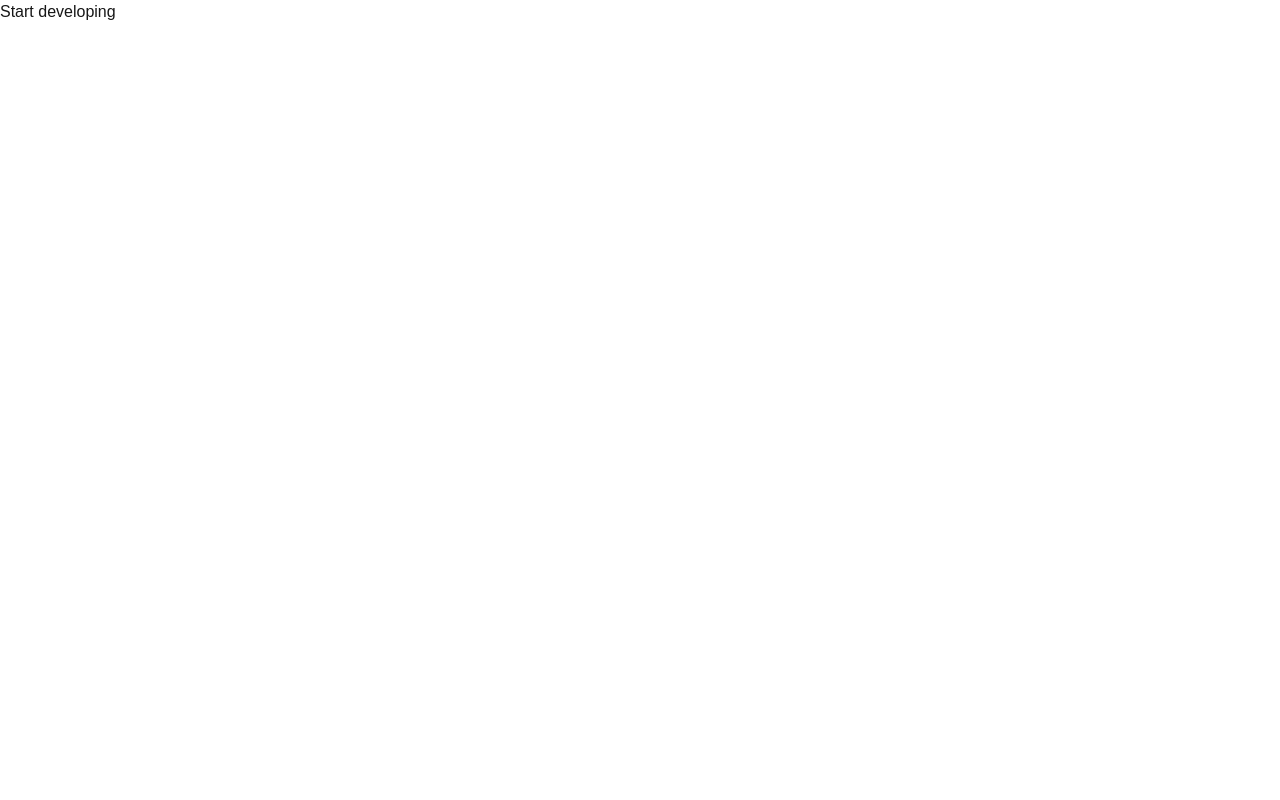
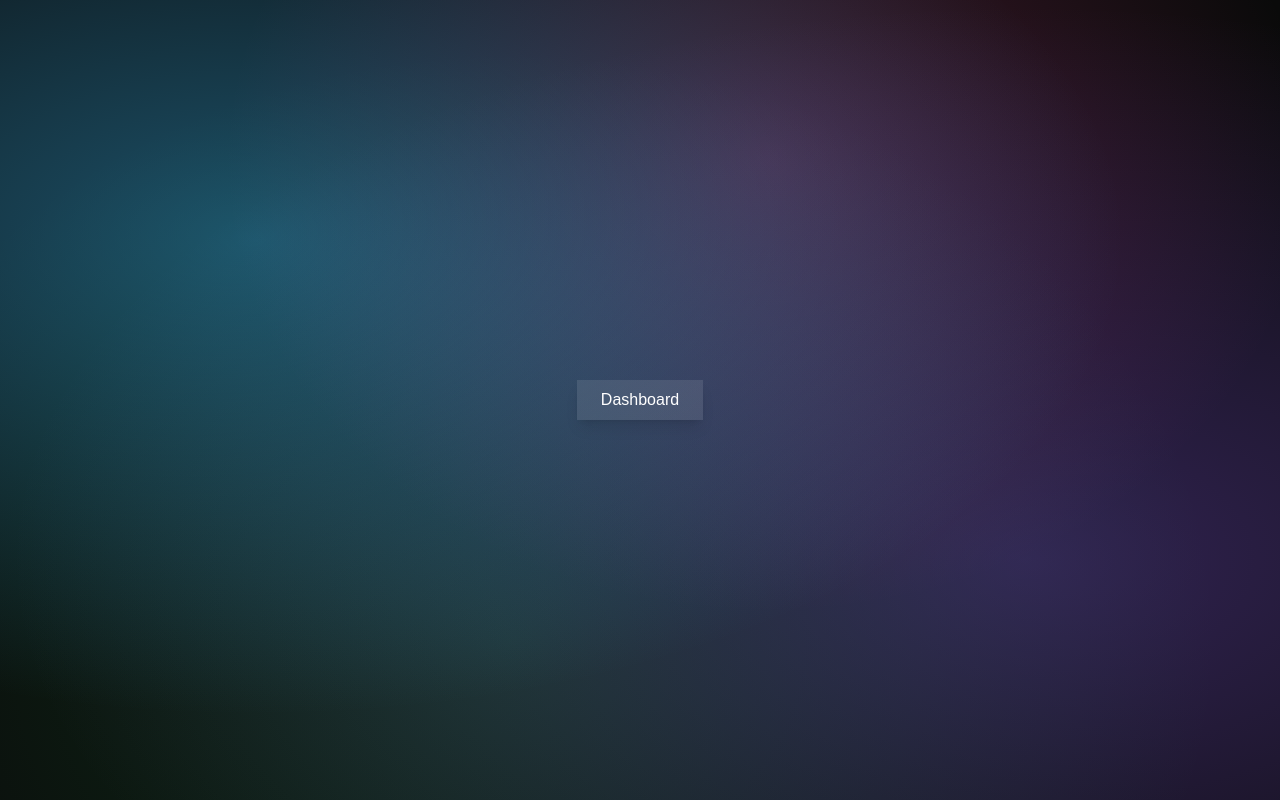
Before and after one commit to Rakibul-98/SnapMind-client, a Next.js app: page / in a window 1280 px wide. Built offline with nearby package versions, Linux system fonts and the light colour scheme.

Commit message:
added dashboard, login and resistration page

```diff
--- /dev/null
+++ b/src/app/dashboard/page.tsx
@@ -0,0 +1,5 @@
+import React from "react";
+
+export default function DashboardPage() {
+  return <div>DashboardPage</div>;
+}
--- /dev/null
+++ b/src/app/login/page.tsx
@@ -0,0 +1,5 @@
+import React from "react";
+
+export default function LoginPage() {
+  return <div>LoginPage</div>;
+}
--- a/src/app/page.tsx
+++ b/src/app/page.tsx
@@ -1,7 +1,29 @@
+import Link from "next/link";
+
 export default function Home() {
   return (
-    <div className="">
-      <p>Start developing</p>
+    <div className="min-h-screen w-full bg-[#0a0a0a] relative">
+      {/* Cosmic Aurora */}
+      <div
+        className="absolute inset-0 z-0"
+        style={{
+          backgroundImage: `
+        radial-gradient(ellipse at 20% 30%, rgba(56, 189, 248, 0.4) 0%, transparent 60%),
+        radial-gradient(ellipse at 80% 70%, rgba(139, 92, 246, 0.3) 0%, transparent 70%),
+        radial-gradient(ellipse at 60% 20%, rgba(236, 72, 153, 0.25) 0%, transparent 50%),
+        radial-gradient(ellipse at 40% 80%, rgba(34, 197, 94, 0.2) 0%, transparent 65%)
+      `,
+        }}
+      />
+      <div className="text-white h-screen relative flex justify-center items-center">
+        <Link
+          href="/dashboard"
+          className="relative inline-block px-6 py-2 bg-white/10 shadow-lg overflow-hidden transition-all duration-900
+             before:absolute before:inset-0 before:bg-gradient-to-br before:from-pink-500  before:to-blue-500 before:opacity-0 before:transition-opacity before:duration-700 hover:before:opacity-100"
+        >
+          <span className="relative z-10">Dashboard</span>
+        </Link>
+      </div>
     </div>
   );
 }
--- /dev/null
+++ b/src/app/registration/page.tsx
@@ -0,0 +1,5 @@
+import React from "react";
+
+export default function RegistrationPage() {
+  return <div>RegistrationPage</div>;
+}
```
